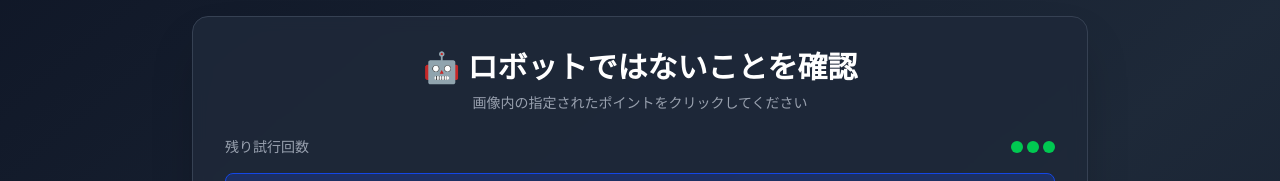
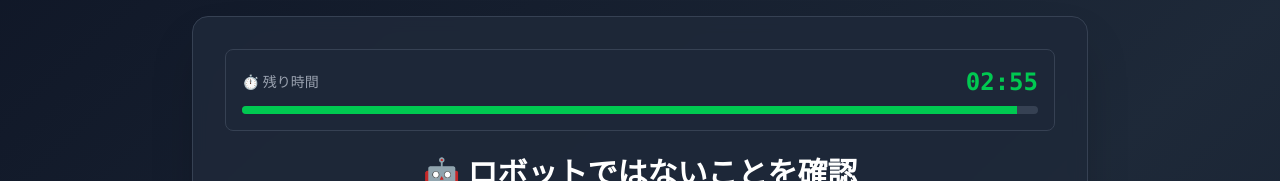
Before and after one commit to kyiku/hackz-ptera-front, a React (Vite) app: page /captcha in a window 1280 px wide. Shown: the top 181 px of the page. Built offline with nearby package versions, Linux system fonts and the light colour scheme; no server answers.

Commit message:
CAPTCHA - タイマー・タイムアウト処理

```diff
--- /dev/null
+++ b/src/components/captcha/CaptchaTimer.tsx
@@ -0,0 +1,228 @@
+/**
+ * CaptchaTimer - CAPTCHA用タイマーコンポーネント
+ *
+ * 3分タイムアウトの表示と処理
+ * 仕様:
+ * - タイムアウト: 3分
+ * - タイムアウト時は失敗扱い、待機列最後尾へ
+ */
+import { useState, useEffect, useCallback, useRef } from 'react'
+
+// デフォルトタイムアウト（3分 = 180秒）
+export const DEFAULT_TIMEOUT_SECONDS = 180
+
+// 警告閾値
+const WARNING_THRESHOLD = 30  // 30秒で警告色
+const CRITICAL_THRESHOLD = 10  // 10秒で点滅
+
+export interface CaptchaTimerProps {
+    /** タイムアウト秒数（デフォルト: 180秒） */
+    duration?: number
+    /** タイムアウト時のコールバック */
+    onTimeout: () => void
+    /** 一時停止フラグ */
+    isPaused?: boolean
+    /** プログレスバー表示 */
+    showProgressBar?: boolean
+    /** コンパクト表示 */
+    compact?: boolean
+}
+
+/**
+ * 秒数をMM:SS形式にフォーマット
+ */
+export function formatTime(seconds: number): string {
+    const mins = Math.floor(seconds / 60)
+    const secs = seconds % 60
+    return `${mins.toString().padStart(2, '0')}:${secs.toString().padStart(2, '0')}`
+}
+
+/**
+ * CaptchaTimer コンポーネント
+ */
+export function CaptchaTimer({
+    duration = DEFAULT_TIMEOUT_SECONDS,
+    onTimeout,
+    isPaused = false,
+    showProgressBar = true,
+    compact = false,
+}: CaptchaTimerProps) {
+    const [remainingTime, setRemainingTime] = useState(duration)
+    const [isTimedOut, setIsTimedOut] = useState(false)
+    const onTimeoutRef = useRef(onTimeout)
+
+    // コールバックの最新を保持
+    useEffect(() => {
+        onTimeoutRef.current = onTimeout
+    }, [onTimeout])
+
+    // カウントダウン処理
+    useEffect(() => {
+        if (isPaused || isTimedOut || remainingTime <= 0) return
+
+        const timer = setInterval(() => {
+            setRemainingTime(prev => {
+                if (prev <= 1) {
+                    clearInterval(timer)
+                    setIsTimedOut(true)
+                    onTimeoutRef.current()
+                    return 0
+                }
+                return prev - 1
+            })
+        }, 1000)
+
+        return () => clearInterval(timer)
+    }, [isPaused, isTimedOut, remainingTime])
+
+    // 状態判定
+    const isWarning = remainingTime <= WARNING_THRESHOLD && remainingTime > CRITICAL_THRESHOLD
+    const isCritical = remainingTime <= CRITICAL_THRESHOLD
+
+    // プログレス計算
+    const progressPercent = (remainingTime / duration) * 100
+
+    // 色の決定
+    const getColorClass = () => {
+        if (isCritical) return 'text-red-500'
+        if (isWarning) return 'text-yellow-500'
+        return 'text-green-500'
+    }
+
+    const getProgressColorClass = () => {
+        if (isCritical) return 'bg-red-500'
+        if (isWarning) return 'bg-yellow-500'
+        return 'bg-green-500'
+    }
+
+    if (compact) {
+        return (
+            <div
+                data-testid="captcha-timer"
+                className={`
+          inline-flex items-center gap-2 px-3 py-1 rounded-full
+          bg-gray-800 border border-gray-700
+          ${isCritical ? 'animate-pulse' : ''}
+        `}
+            >
+                <span className="text-gray-400 text-xs">⏱</span>
+                <span className={`font-mono font-bold ${getColorClass()}`}>
+                    {formatTime(remainingTime)}
+                </span>
+            </div>
+        )
+    }
+
+    return (
+        <div
+            data-testid="captcha-timer"
+            className={`
+        bg-gray-800/80 border border-gray-700 rounded-lg p-4
+        ${isCritical ? 'animate-pulse border-red-500/50' : ''}
+      `}
+        >
+            {/* タイマー表示 */}
+            <div className="flex items-center justify-between mb-2">
+                <div className="flex items-center gap-2">
+                    <span className="text-gray-400 text-sm">⏱ 残り時間</span>
+                    {isPaused && (
+                        <span className="text-yellow-500 text-xs bg-yellow-500/20 px-2 py-0.5 rounded">
+                            一時停止中
+                        </span>
+                    )}
+                </div>
+                <span
+                    className={`font-mono text-2xl font-bold ${getColorClass()} ${isCritical ? 'animate-pulse' : ''}`}
+                >
+                    {formatTime(remainingTime)}
+                </span>
+            </div>
+
+            {/* プログレスバー */}
+            {showProgressBar && (
+                <div className="w-full h-2 bg-gray-700 rounded-full overflow-hidden">
+                    <div
+                        className={`h-full transition-all duration-1000 ease-linear ${getProgressColorClass()}`}
+                        style={{ width: `${progressPercent}%` }}
+                    />
+                </div>
+            )}
+
+            {/* 警告メッセージ */}
+            {isWarning && !isCritical && (
+                <p className="text-yellow-500 text-xs mt-2 text-center">
+                    ⚠ 残り時間が少なくなっています
+                </p>
+            )}
+            {isCritical && (
+                <p className="text-red-500 text-xs mt-2 text-center animate-pulse">
+                    ⚠ まもなくタイムアウトします！
+                </p>
+            )}
+
+            {/* タイムアウト表示 */}
+            {isTimedOut && (
+                <div className="mt-2 text-center">
+                    <p className="text-red-500 font-bold">⏰ 時間切れ</p>
+                </div>
+            )}
+        </div>
+    )
+}
+
+/**
+ * useCaptchaTimer - タイマーロジックのカスタムフック
+ */
+export function useCaptchaTimer(duration: number = DEFAULT_TIMEOUT_SECONDS) {
+    const [remainingTime, setRemainingTime] = useState(duration)
+    const [isPaused, setIsPaused] = useState(false)
+    const [isTimedOut, setIsTimedOut] = useState(false)
+
+    // カウントダウン
+    useEffect(() => {
+        if (isPaused || isTimedOut || remainingTime <= 0) return
+
+        const timer = setInterval(() => {
+            setRemainingTime(prev => {
+                if (prev <= 1) {
+                    clearInterval(timer)
+                    setIsTimedOut(true)
+                    return 0
+                }
+                return prev - 1
+            })
+        }, 1000)
+
+        return () => clearInterval(timer)
+    }, [isPaused, isTimedOut, remainingTime])
+
+    // 一時停止
+    const pause = useCallback(() => {
+        setIsPaused(true)
+    }, [])
+
+    // 再開
+    const resume = useCallback(() => {
+        setIsPaused(false)
+    }, [])
+
+    // リセット
+    const reset = useCallback(() => {
+        setRemainingTime(duration)
+        setIsTimedOut(false)
+        setIsPaused(false)
+    }, [duration])
+
+    return {
+        remainingTime,
+        formattedTime: formatTime(remainingTime),
+        isPaused,
+        isTimedOut,
+        isWarning: remainingTime <= WARNING_THRESHOLD && remainingTime > CRITICAL_THRESHOLD,
+        isCritical: remainingTime <= CRITICAL_THRESHOLD,
+        progressPercent: (remainingTime / duration) * 100,
+        pause,
+        resume,
+        reset,
+    }
+}
--- a/src/pages/CaptchaPage.tsx
+++ b/src/pages/CaptchaPage.tsx
@@ -5,11 +5,13 @@
  * - API連携（画像取得・検証）
  * - クリック座標取得
  * - 残り試行回数表示
+ * - 3分タイムアウト
  */
 import { useState, useCallback, useEffect } from 'react'
 import { useNavigate } from 'react-router-dom'
 import { CaptchaImage } from '../components/captcha/CaptchaImage'
 import type { ClickPosition } from '../components/captcha/CaptchaImage'
+import { CaptchaTimer, DEFAULT_TIMEOUT_SECONDS } from '../components/captcha/CaptchaTimer'
 import {
     getCaptchaImageMock,
     verifyCaptchaMock,
@@ -22,7 +24,7 @@ import type { CaptchaVerifyResponse } from '../api/captchaApi'
 // CAPTCHA設定
 const MAX_ATTEMPTS = 3
 
-type CaptchaState = 'loading' | 'idle' | 'verifying' | 'success' | 'error'
+type CaptchaState = 'loading' | 'idle' | 'verifying' | 'success' | 'error' | 'timeout'
 
 export function CaptchaPage() {
     const navigate = useNavigate()
@@ -33,6 +35,7 @@ export function CaptchaPage() {
     const [captchaState, setCaptchaState] = useState<CaptchaState>('loading')
     const [message, setMessage] = useState<string>('')
     const [redirectCountdown, setRedirectCountdown] = useState<number | null>(null)
+    const [timerKey, setTimerKey] = useState(0)  // タイマーリセット用
 
     // CAPTCHA画像を取得
     const loadCaptchaImage = useCallback(async () => {
@@ -135,10 +138,21 @@ export function CaptchaPage() {
         }
     }, [redirectCountdown])
 
+    // タイムアウト処理
+    const handleTimeout = useCallback(() => {
+        setCaptchaState('timeout')
+        setMessage('時間切れです。待機列の最後尾に移動します。')
+        // 3秒後に待機列ページへリダイレクト
+        setTimeout(() => {
+            navigate('/queue')
+        }, 3000)
+    }, [navigate])
+
     // ページリセット
     const resetCaptcha = useCallback(() => {
         setRemainingAttempts(MAX_ATTEMPTS)
         setRedirectCountdown(null)
+        setTimerKey(prev => prev + 1)  // タイマーリセット
         loadCaptchaImage()
     }, [loadCaptchaImage])
 
@@ -148,6 +162,17 @@ export function CaptchaPage() {
             className="min-h-screen bg-gradient-to-br from-gray-900 via-gray-800 to-gray-900 flex items-center justify-center p-4"
         >
             <div className="bg-gray-800/90 backdrop-blur-sm border border-gray-700 rounded-2xl shadow-2xl p-6 sm:p-8 w-full max-w-4xl">
+                {/* タイマー */}
+                <div className="mb-6">
+                    <CaptchaTimer
+                        key={timerKey}
+                        duration={DEFAULT_TIMEOUT_SECONDS}
+                        onTimeout={handleTimeout}
+                        isPaused={captchaState === 'verifying' || captchaState === 'success' || captchaState === 'timeout'}
+                        showProgressBar={true}
+                    />
+                </div>
+
                 {/* ヘッダー */}
                 <div className="text-center mb-6">
                     <h1 className="text-2xl sm:text-3xl font-bold text-white mb-2">
```
